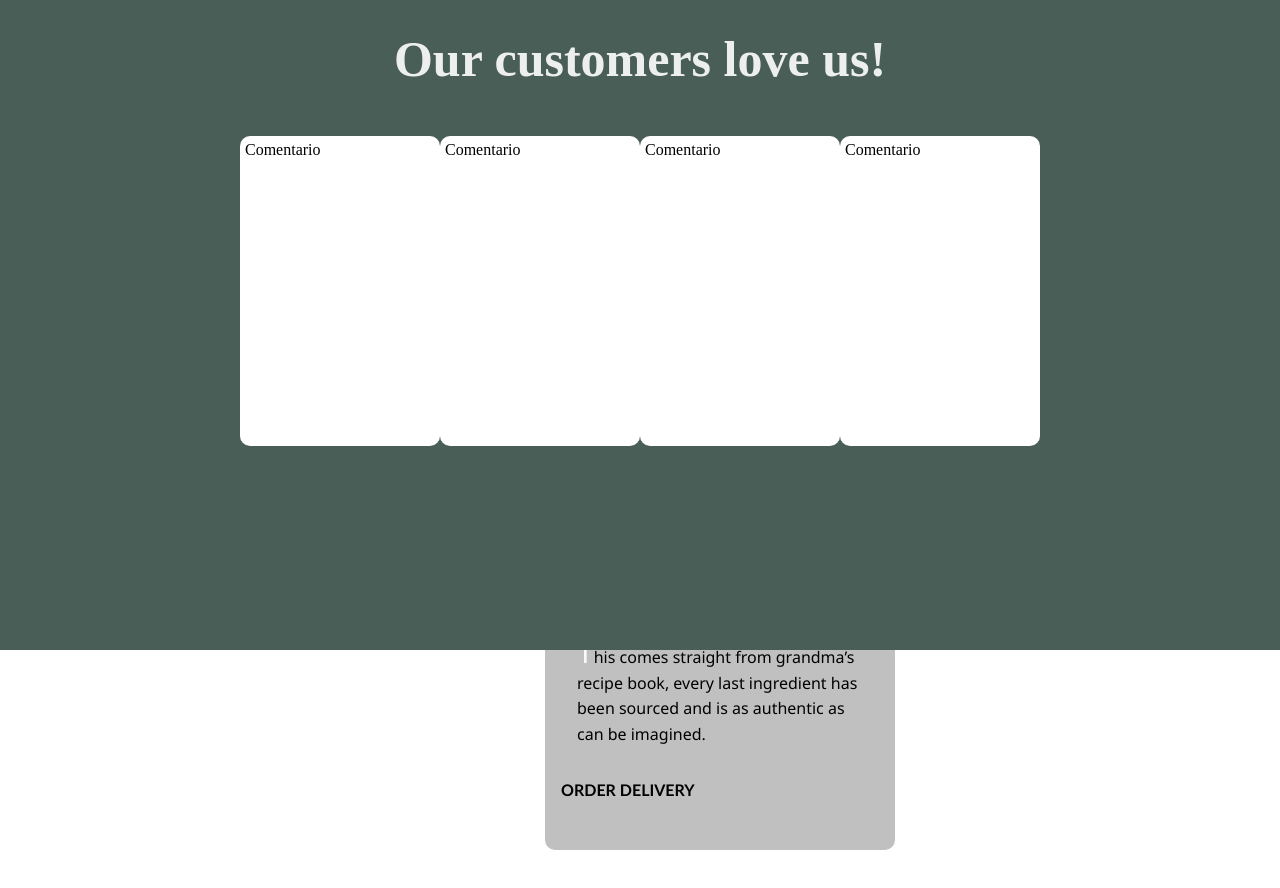
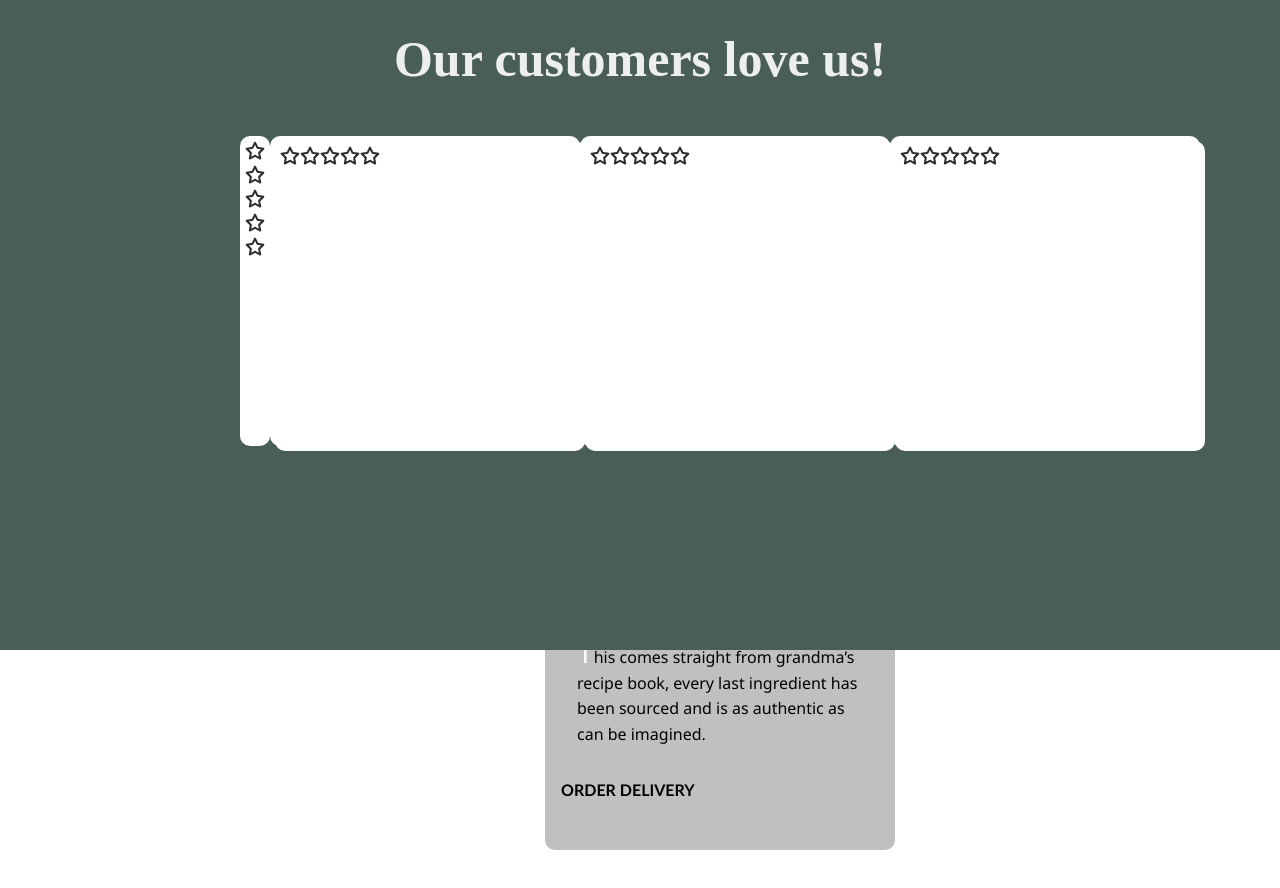
Before and after one commit to gabrieljcoutinho/PROJETO_Little-Lemon, a React (Create React App) app: page / in a window 1280 px wide. Shown: the part 1540-2428 px from the top of the page. Built offline with nearby package versions, Linux system fonts and the light colour scheme.

Commit message:
melhorias

```diff
--- a/src/ts/SectionComentario.jsx
+++ b/src/ts/SectionComentario.jsx
@@ -1,5 +1,7 @@
 import React from 'react'
 import "../css/comentarios.css"
+
+import estrela from "../imgs/star.png"
 
 type Props = {}
 
@@ -12,20 +14,50 @@ const SectionComentario = (props: Props) => {
             <div className="flex">
 
             <div className="comentarios">
-      Comentario
+                  <ul className="listaEstrelas">
+                    <img src={estrela} alt=""  className='imgEstrela'/>
+            <img src={estrela} alt=""  className='imgEstrela'/>
+            <img src={estrela} alt=""  className='imgEstrela'/>
+            <img src={estrela} alt=""  className='imgEstrela'/>
+              <img src={estrela} alt=""  className='imgEstrela'/>
+                  </ul>
             </div>
 
             <div className="comentarios">
-      Comentario
+              <div className="comentarios">
+                  <ul className="listaEstrelas">
+                    <img src={estrela} alt=""  className='imgEstrela'/>
+            <img src={estrela} alt=""  className='imgEstrela'/>
+            <img src={estrela} alt=""  className='imgEstrela'/>
+            <img src={estrela} alt=""  className='imgEstrela'/>
+              <img src={estrela} alt=""  className='imgEstrela'/>
+                  </ul>
+            </div>
             </div>
 
             <div className="comentarios">
-      Comentario
+        <div className="comentarios">
+                  <ul className="listaEstrelas">
+                    <img src={estrela} alt=""  className='imgEstrela'/>
+            <img src={estrela} alt=""  className='imgEstrela'/>
+            <img src={estrela} alt=""  className='imgEstrela'/>
+            <img src={estrela} alt=""  className='imgEstrela'/>
+              <img src={estrela} alt=""  className='imgEstrela'/>
+                  </ul>
+            </div>
             </div>
 
 
             <div className="comentarios">
-      Comentario
+      <div className="comentarios">
+                  <ul className="listaEstrelas">
+                    <img src={estrela} alt=""  className='imgEstrela'/>
+            <img src={estrela} alt=""  className='imgEstrela'/>
+            <img src={estrela} alt=""  className='imgEstrela'/>
+            <img src={estrela} alt=""  className='imgEstrela'/>
+              <img src={estrela} alt=""  className='imgEstrela'/>
+                  </ul>
+            </div>
             </div>
 
             </div>
```
